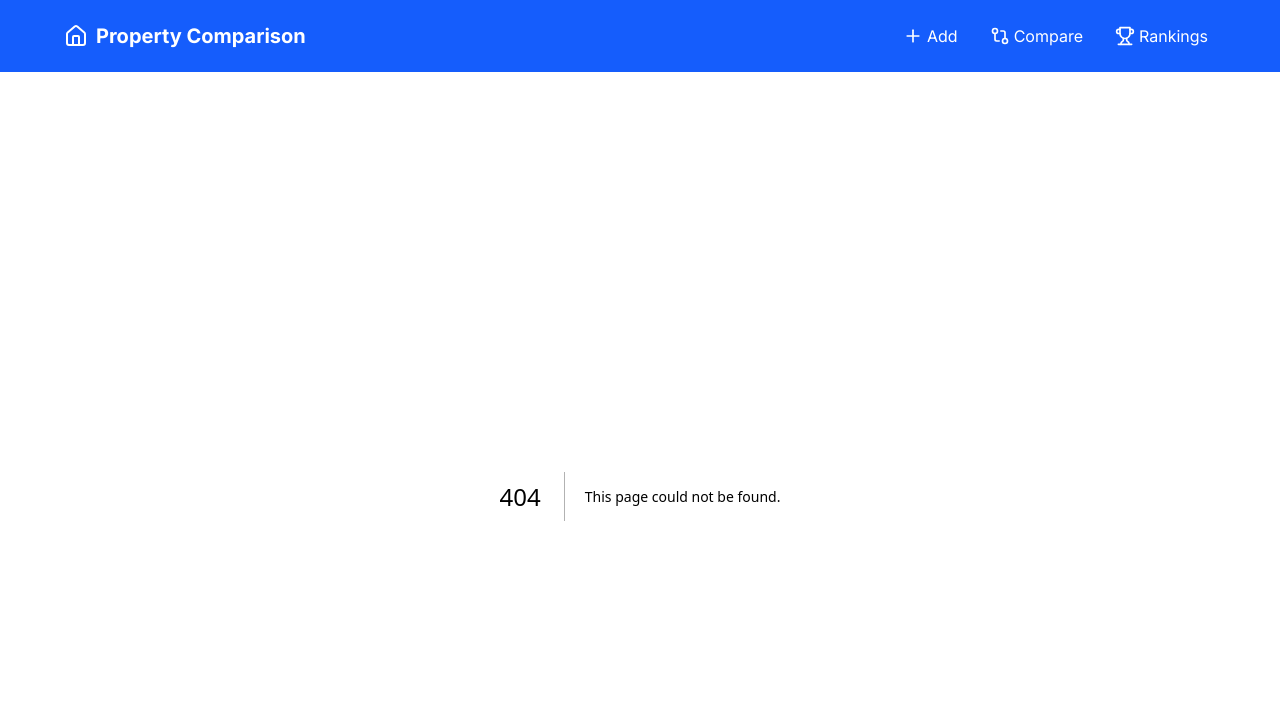
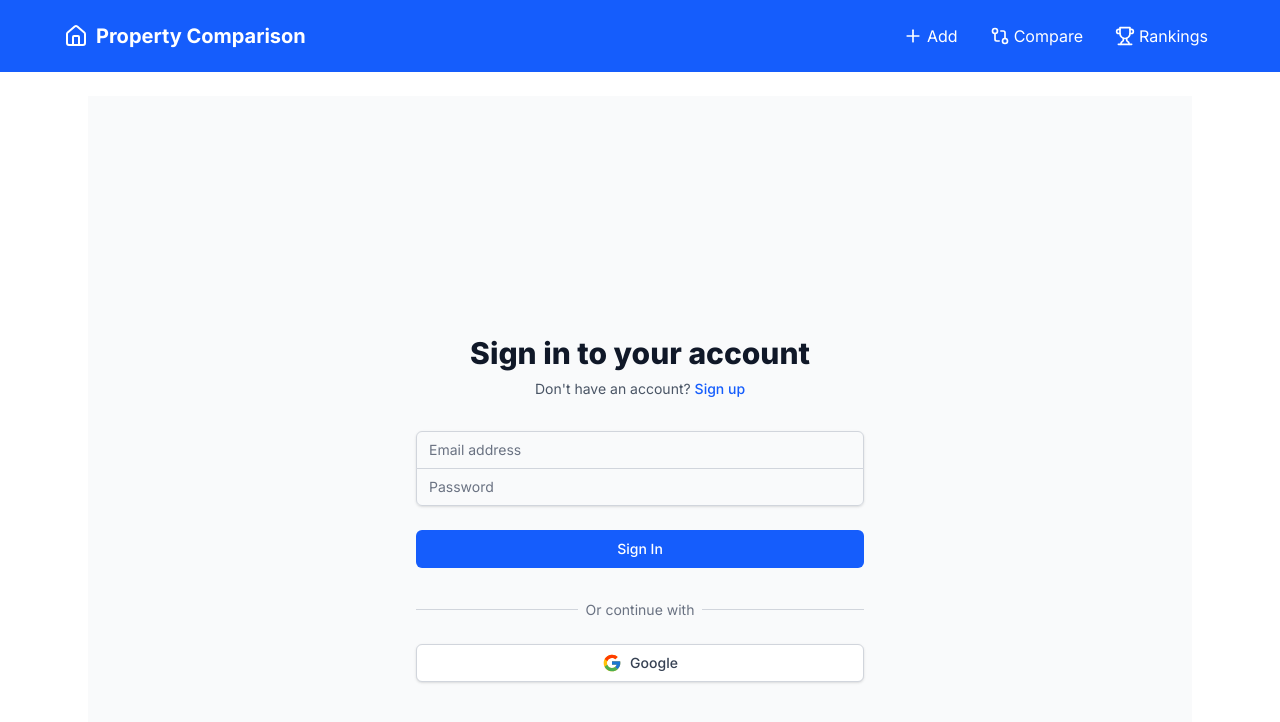
Before and after one commit to logan-cavanah/property-comparison, a Next.js app: page /login in a window 1280 px wide. Before the commit this address had no page. Shown: the top 722 px of the page. Built offline with nearby package versions, Linux system fonts and the light colour scheme; no server answers.

Commit message:
001 sonnet before edits

```diff
--- /dev/null
+++ b/app/login/page.tsx
@@ -0,0 +1,186 @@
+// app/login/page.tsx
+'use client';
+
+
+import { useState } from 'react';
+import { useRouter } from 'next/navigation';
+import { signInWithEmailAndPassword, createUserWithEmailAndPassword, GoogleAuthProvider, signInWithPopup } from 'firebase/auth';
+import { doc, setDoc, getDoc, serverTimestamp } from 'firebase/firestore';
+import { auth, db } from '@/src/lib/firebase';
+import Link from 'next/link';
+import { FcGoogle } from 'react-icons/fc';
+
+
+export default function LoginPage() {
+  const [email, setEmail] = useState('');
+  const [password, setPassword] = useState('');
+  const [isSignUp, setIsSignUp] = useState(false);
+  const [error, setError] = useState('');
+  const [loading, setLoading] = useState(false);
+  const router = useRouter();
+
+
+  const handleEmailAuth = async (e: React.FormEvent) => {
+    e.preventDefault();
+    setError('');
+    setLoading(true);
+
+
+    try {
+      if (isSignUp) {
+        // Create new user
+        const userCredential = await createUserWithEmailAndPassword(auth, email, password);
+        // Add user to Firestore
+        await createUserDocument(userCredential.user);
+      } else {
+        // Sign in existing user
+        await signInWithEmailAndPassword(auth, email, password);
+      }
+      router.push('/');
+    } catch (err: any) {
+      setError(err.message || 'An error occurred during authentication');
+    } finally {
+      setLoading(false);
+    }
+  };
+
+
+  const handleGoogleSignIn = async () => {
+    setError('');
+    setLoading(true);
+
+    try {
+      const provider = new GoogleAuthProvider();
+      const userCredential = await signInWithPopup(auth, provider);
+      // Check if user document exists, create if not
+      await createUserDocument(userCredential.user);
+      router.push('/');
+    } catch (err: any) {
+      setError(err.message || 'An error occurred during Google authentication');
+    } finally {
+      setLoading(false);
+    }
+  };
+
+
+  const createUserDocument = async (user: any) => {
+    if (!user) return;
+
+    // Reference to user document
+    const userRef = doc(db, 'users', user.uid);
+    const userSnap = await getDoc(userRef);
+
+    // Only create a new document if it doesn't already exist
+    if (!userSnap.exists()) {
+      await setDoc(userRef, {
+        email: user.email,
+        displayName: user.displayName || email.split('@')[0],
+        photoURL: user.photoURL || null,
+        createdAt: serverTimestamp(),
+        lastLogin: serverTimestamp()
+      });
+    } else {
+      // Update last login time
+      await setDoc(userRef, { lastLogin: serverTimestamp() }, { merge: true });
+    }
+  };
+
+
+  return (
+    <div className="min-h-screen flex items-center justify-center bg-gray-50 py-12 px-4 sm:px-6 lg:px-8">
+      <div className="max-w-md w-full space-y-8">
+        <div>
+          <h2 className="mt-6 text-center text-3xl font-extrabold text-gray-900">
+            {isSignUp ? 'Create your account' : 'Sign in to your account'}
+          </h2>
+          <p className="mt-2 text-center text-sm text-gray-600">
+            {isSignUp ? 'Already have an account? ' : 'Don\'t have an account? '}
+            <button
+              onClick={() => setIsSignUp(!isSignUp)}
+              className="font-medium text-blue-600 hover:text-blue-500"
+            >
+              {isSignUp ? 'Sign in' : 'Sign up'}
+            </button>
+          </p>
+        </div>
+
+        {error && (
+          <div className="bg-red-50 border-l-4 border-red-400 p-4">
+            <div className="flex">
+              <div className="ml-3">
+                <p className="text-sm text-red-700">{error}</p>
+              </div>
+            </div>
+          </div>
+        )}
+
+        <form className="mt-8 space-y-6" onSubmit={handleEmailAuth}>
+          <div className="rounded-md shadow-sm -space-y-px">
+            <div>
+              <label htmlFor="email-address" className="sr-only">Email address</label>
+              <input
+                id="email-address"
+                name="email"
+                type="email"
+                autoComplete="email"
+                required
+                className="appearance-none rounded-none relative block w-full px-3 py-2 border border-gray-300 placeholder-gray-500 text-gray-900 rounded-t-md focus:outline-none focus:ring-blue-500 focus:border-blue-500 focus:z-10 sm:text-sm"
+                placeholder="Email address"
+                value={email}
+                onChange={(e) => setEmail(e.target.value)}
+              />
+            </div>
+            <div>
+              <label htmlFor="password" className="sr-only">Password</label>
+              <input
+                id="password"
+                name="password"
+                type="password"
+                autoComplete={isSignUp ? 'new-password' : 'current-password'}
+                required
+                className="appearance-none rounded-none relative block w-full px-3 py-2 border border-gray-300 placeholder-gray-500 text-gray-900 rounded-b-md focus:outline-none focus:ring-blue-500 focus:border-blue-500 focus:z-10 sm:text-sm"
+                placeholder="Password"
+                value={password}
+                onChange={(e) => setPassword(e.target.value)}
+              />
+            </div>
+          </div>
+
+
+          <div>
+            <button
+              type="submit"
+              disabled={loading}
+              className="group relative w-full flex justify-center py-2 px-4 border border-transparent text-sm font-medium rounded-md text-white bg-blue-600 hover:bg-blue-700 focus:outline-none focus:ring-2 focus:ring-offset-2 focus:ring-blue-500 disabled:opacity-50"
+            >
+              {loading ? 'Processing...' : isSignUp ? 'Sign Up' : 'Sign In'}
+            </button>
+          </div>
+        </form>
+
+        <div className="mt-6">
+          <div className="relative">
+            <div className="absolute inset-0 flex items-center">
+              <div className="w-full border-t border-gray-300"></div>
+            </div>
+            <div className="relative flex justify-center text-sm">
+              <span className="px-2 bg-gray-50 text-gray-500">Or continue with</span>
+            </div>
+          </div>
+
+
+          <div className="mt-6">
+            <button
+              onClick={handleGoogleSignIn}
+              disabled={loading}
+              className="w-full flex items-center justify-center px-4 py-2 border border-gray-300 shadow-sm text-sm font-medium rounded-md text-gray-700 bg-white hover:bg-gray-50 focus:outline-none focus:ring-2 focus:ring-offset-2 focus:ring-blue-500"
+            >
+              <FcGoogle className="h-5 w-5 mr-2" />
+              Google
+            </button>
+          </div>
+        </div>
+      </div>
+    </div>
+  );
+}
--- a/app/page.tsx
+++ b/app/page.tsx
@@ -1,12 +1,52 @@
+// app/page.tsx
+'use client';
+
+
 import Link from 'next/link';
 import { Plus, GitCompare, Trophy } from 'lucide-react';
+import ProtectedRoute from '@/src/components/ProtectedRoute';
+import { useAuth } from '@/src/lib/AuthContext';
+import { signOut } from 'firebase/auth';
+import { auth } from '@/src/lib/firebase';
+import { useRouter } from 'next/navigation';
+
 
 export default function Home() {
+  const { user } = useAuth();
+  const router = useRouter();
+
+
+  const handleSignOut = async () => {
+    try {
+      await signOut(auth);
+      router.push('/login');
+    } catch (error) {
+      console.error('Error signing out:', error);
+    }
+  };
+
+
   return (
+    <ProtectedRoute>
       <div className="text-center space-y-8">
-      <h1 className="text-4xl font-bold text-gray-800 mb-8">
+        <div className="flex justify-between items-center mb-8">
+          <h1 className="text-4xl font-bold text-gray-800">
             Property Comparison App
           </h1>
+          {user && (
+            <div className="flex items-center space-x-4">
+              <span className="text-gray-600">
+                {user.displayName || user.email}
+              </span>
+              <button
+                onClick={handleSignOut}
+                className="bg-gray-200 hover:bg-gray-300 text-gray-800 px-4 py-2 rounded"
+              >
+                Sign Out
+              </button>
+            </div>
+          )}
+        </div>
 
         <div className="grid md:grid-cols-3 gap-6">
           <Link
@@ -37,5 +77,6 @@ export default function Home() {
           </Link>
         </div>
       </div>
+    </ProtectedRoute>
   );
 }
--- a/package.json
+++ b/package.json
@@ -14,7 +14,8 @@
     "next": "15.3.2",
     "react": "^19.0.0",
     "react-dom": "^19.0.0",
-    "react-hot-toast": "^2.5.2"
+    "react-hot-toast": "^2.5.2",
+    "react-icons": "^5.5.0"
   },
   "devDependencies": {
     "@tailwindcss/postcss": "^4",
--- /dev/null
+++ b/src/components/ProtectedRoute.tsx
@@ -0,0 +1,37 @@
+// src/components/ProtectedRoute.tsx
+'use client';
+
+
+import { useEffect } from 'react';
+import { useRouter } from 'next/navigation';
+import { useAuth } from '@/src/lib/AuthContext';
+
+
+export default function ProtectedRoute({ children }: { children: React.ReactNode }) {
+  const { user, loading } = useAuth();
+  const router = useRouter();
+
+
+  useEffect(() => {
+    if (!loading && !user) {
+      router.push('/login');
+    }
+  }, [user, loading, router]);
+
+
+  if (loading) {
+    return (
+      <div className="flex justify-center items-center min-h-screen">
+        <div className="animate-spin rounded-full h-12 w-12 border-t-2 border-b-2 border-blue-500"></div>
+      </div>
+    );
+  }
+
+
+  if (!user) {
+    return null;
+  }
+
+
+  return <>{children}</>;
+}
--- /dev/null
+++ b/src/lib/AuthContext.tsx
@@ -0,0 +1,46 @@
+// src/lib/AuthContext.tsx
+'use client';
+
+
+import { createContext, useContext, useEffect, useState, ReactNode } from 'react';
+import { onAuthStateChanged, User } from 'firebase/auth';
+import { auth } from './firebase';
+
+
+interface AuthContextType {
+  user: User | null;
+  loading: boolean;
+}
+
+
+const AuthContext = createContext<AuthContextType>({
+  user: null,
+  loading: true,
+});
+
+
+export const useAuth = () => useContext(AuthContext);
+
+
+export function AuthProvider({ children }: { children: ReactNode }) {
+  const [user, setUser] = useState<User | null>(null);
+  const [loading, setLoading] = useState(true);
+
+
+  useEffect(() => {
+    const unsubscribe = onAuthStateChanged(auth, (user) => {
+      setUser(user);
+      setLoading(false);
+    });
+
+
+    return () => unsubscribe();
+  }, []);
+
+
+  return (
+    <AuthContext.Provider value={{ user, loading }}>
+      {children}
+    </AuthContext.Provider>
+  );
+}
```
Also changed, not shown: app/layout.tsx (+7 -0 lines), 2 other files (tests, documents, lock files or other folders). Lines whose indentation alone changed are shown as unchanged.
